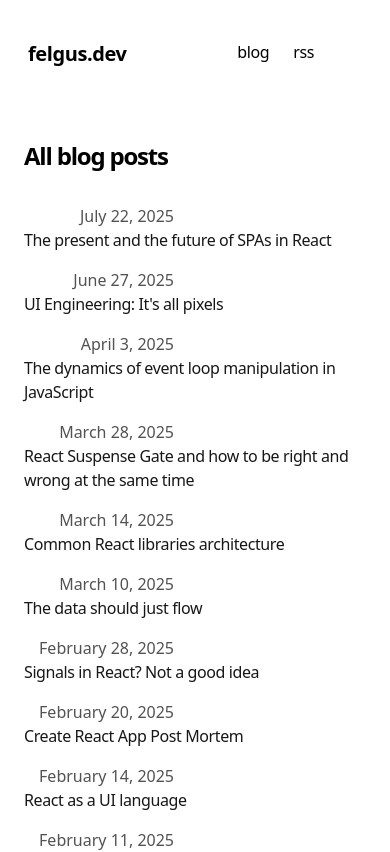
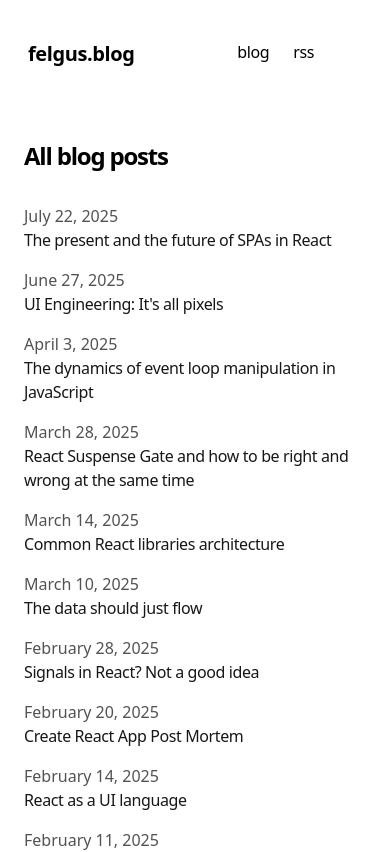
Before and after one commit to felgus-dev/felgus-blog, a Next.js app: page /blog in a window 390 px wide. Shown: the top 852 px of the page. Built offline with nearby package versions, Linux system fonts and the light colour scheme.

Commit message:
feat(visual): change link style and alignments

```diff
--- a/app/blog/[slug]/page.tsx
+++ b/app/blog/[slug]/page.tsx
@@ -2,9 +2,10 @@ import { notFound } from "next/navigation";
 import { CustomMDX } from "app/components/mdx";
 import { formatDate, getBlogPosts } from "app/blog/utils";
 import { baseUrl } from "app/sitemap";
-import Link from 'next/link';
-import { SerieOfPosts } from 'app/components/serieOfPosts';
+import Link from "next/link";
+import { SerieOfPosts } from "app/components/serieOfPosts";
 import { MyLink } from "app/components/myLink";
+import { Navbar } from "../../components/nav";
 
 export async function generateStaticParams() {
   let posts = getBlogPosts();
@@ -62,6 +63,8 @@ export default function Blog({ params }) {
   }
 
   return (
+    <>
+      <Navbar path="post" />
       <section>
         <script
           type="application/ld+json"
@@ -98,8 +101,11 @@ export default function Blog({ params }) {
           <CustomMDX source={post.content} />
         </article>
         <section className="flex gap-2">
-        {post.categories.map(category => (
-          <Link key={category} href={`/category/${category}`}>{`#${category}`}</Link>
+          {post.categories.map((category) => (
+            <Link
+              key={category}
+              href={`/category/${category}`}
+            >{`#${category}`}</Link>
           ))}
         </section>
         <section className="flex gap-2 mt-6">
@@ -110,5 +116,6 @@ export default function Blog({ params }) {
           </MyLink>
         </section>
       </section>
+    </>
   );
 }
--- a/app/blog/page.tsx
+++ b/app/blog/page.tsx
@@ -1,5 +1,6 @@
 import { BlogPosts } from "app/components/posts";
-import { getBlogPosts } from 'app/blog/utils';
+import { getBlogPosts } from "app/blog/utils";
+import { Navbar } from "../components/nav";
 
 export const metadata = {
   title: "Blog",
@@ -10,11 +11,14 @@ export default function Page() {
   const allPosts = getBlogPosts();
 
   return (
+    <>
+      <Navbar path="blog" />
       <section>
         <h1 className="font-semibold text-2xl mb-8 tracking-tighter">
           All blog posts
         </h1>
         <BlogPosts posts={allPosts} />
       </section>
+    </>
   );
 }
--- a/app/components/myLink.tsx
+++ b/app/components/myLink.tsx
@@ -1,4 +1,4 @@
-import Link from 'next/link';
+import Link from "next/link";
 type Props = {
   href: string;
   children: React.ReactNode;
@@ -7,17 +7,12 @@ type Props = {
 export const MyLink = (props: Props) => {
   return (
     <Link
-      style={{
-        textDecoration: 'underline',
-        textDecorationColor: '#FF5733',
-        textDecorationThickness: '1.6px',
-        textUnderlineOffset: '2px',
-        fontWeight: 'bold'
-      }}
       href={props.href}
-      target="_blank" rel="noopener noreferrer"
+      target="_blank"
+      rel="noopener noreferrer"
+      className="font-bold decoration-solid decoration-[1.6px] underline decoration-red-700 underline-offset-2 hover:decoration-yellow-300 transition-all"
     >
       {props.children}
     </Link>
   );
-}
+};
--- a/app/components/nav.tsx
+++ b/app/components/nav.tsx
@@ -1,7 +1,4 @@
-"use client";
-
 import Link from "next/link";
-import { useState } from "react";
 
 const navItems = {
   blog: {
@@ -13,16 +10,12 @@ const navItems = {
     path: "/rss",
   },
   home: {
-    name: "felgus.dev",
+    name: "felgus",
     path: "/",
   },
 };
 
-const fullName = "felipe gustavo";
-
-export function Navbar() {
-  const [name, setName] = useState(() => navItems.home.name);
-
+export function Navbar({ path }: { path: string }) {
   return (
     <aside className="-ml-[8px] mb-16 tracking-tight">
       <div className="lg:sticky lg:top-20">
@@ -30,14 +23,9 @@ export function Navbar() {
           className="flex flex-row justify-between relative px-0 pb-0 fade md:overflow-auto scroll-pr-6 md:relative"
           id="nav"
         >
-          <Link
-            onMouseEnter={() => setName(fullName)}
-            onMouseLeave={() => setName(navItems.home.name)}
-            key={navItems.home.name}
-            href={navItems.home.path}
-          >
-            <h1 className="transition-all transition-discrete flex align-middle relative py-1 px-2 m-1 text-xl font-bold">
-              {name}
+          <Link key={navItems.home.name} href={navItems.home.path}>
+            <h1 className="transition-all delay-300 flex align-middle relative py-1 px-2 m-1 text-xl font-bold hover:decoration-solid hover:decoration-[1.6px] hover:underline hover:decoration-red-700 hover:underline-offset-2">
+              {`${navItems.home.name}.${path}`}
             </h1>
           </Link>
           <div className="flex flex-row space-x-0 pr-10">
--- a/app/components/posts.tsx
+++ b/app/components/posts.tsx
@@ -11,7 +11,7 @@ export function BlogPosts({ posts }: { posts: Post[] }) {
           href={`/blog/${post.slug}`}
         >
           <div className="w-full flex flex-col md:flex-row space-x-0 md:space-x-2">
-            <p className="text-neutral-600 dark:text-neutral-400 w-[150px] tabular-nums text-right">
+            <p className="text-neutral-600 dark:text-neutral-400 w-[150px] tabular-nums md:text-right text-left">
               {formatDate(post.metadata.publishedAt, false)}
             </p>
             <p className="text-neutral-900 dark:text-neutral-100 tracking-tight">
--- a/app/layout.tsx
+++ b/app/layout.tsx
@@ -2,7 +2,6 @@ import "./global.css";
 import type { Metadata } from "next";
 import { GeistSans } from "geist/font/sans";
 import { GeistMono } from "geist/font/mono";
-import { Navbar } from "./components/nav";
 import Footer from "./components/footer";
 import { baseUrl } from "./sitemap";
 import PlausibleProvider from "next-plausible";
@@ -55,7 +54,6 @@ export default function RootLayout({
       <PlausibleProvider domain="felgus.dev">
         <body className="antialiased max-w-2xl mx-4 mt-8 lg:mx-auto">
           <main className="flex-auto min-w-0 mt-6 flex flex-col px-2 md:px-0">
-            <Navbar />
             {children}
             <Footer />
           </main>
--- a/app/page.tsx
+++ b/app/page.tsx
@@ -1,12 +1,15 @@
 import { BlogPosts } from "app/components/posts";
 import { getBlogPosts } from "app/blog/utils";
 import Link from "next/link";
-//import { MyLink } from "./components/myLink";
+import { Navbar } from "./components/nav";
+import { MyLink } from "./components/myLink";
 
 export default function Page() {
   const allPosts = getBlogPosts();
 
   return (
+    <>
+      <Navbar path="dev" />
       <section>
         <p className="mb-4">
           {`Hey, I’m Felipe, a Frontend engineer and React enthusiast, based in São Paulo, Brazil.
@@ -22,14 +25,8 @@ export default function Page() {
         <div className="my-8">
           <BlogPosts posts={[allPosts[0], allPosts[1], allPosts[2]]} />
         </div>
-      <Link
-        href="/blog"
-        style={{ border: "solid 1px", borderRadius: "5px", padding: ".4rem" }}
-      >
-        see all blog posts
-      </Link>
+        <MyLink href="/blog">see all blog posts</MyLink>
       </section>
+    </>
   );
 }
-
-//<MyLink href="https://github.com/felgus-dev/react-effective">react-effective</MyLink>
```
Lines whose indentation alone changed are shown as unchanged.
